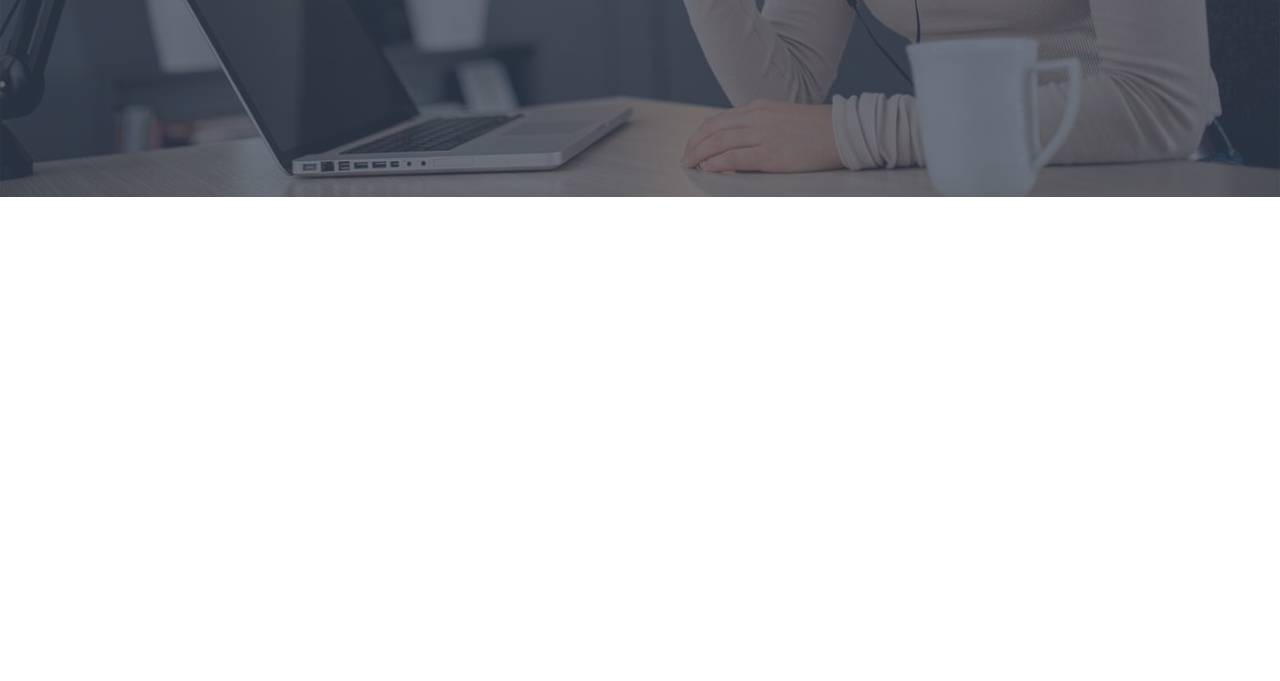
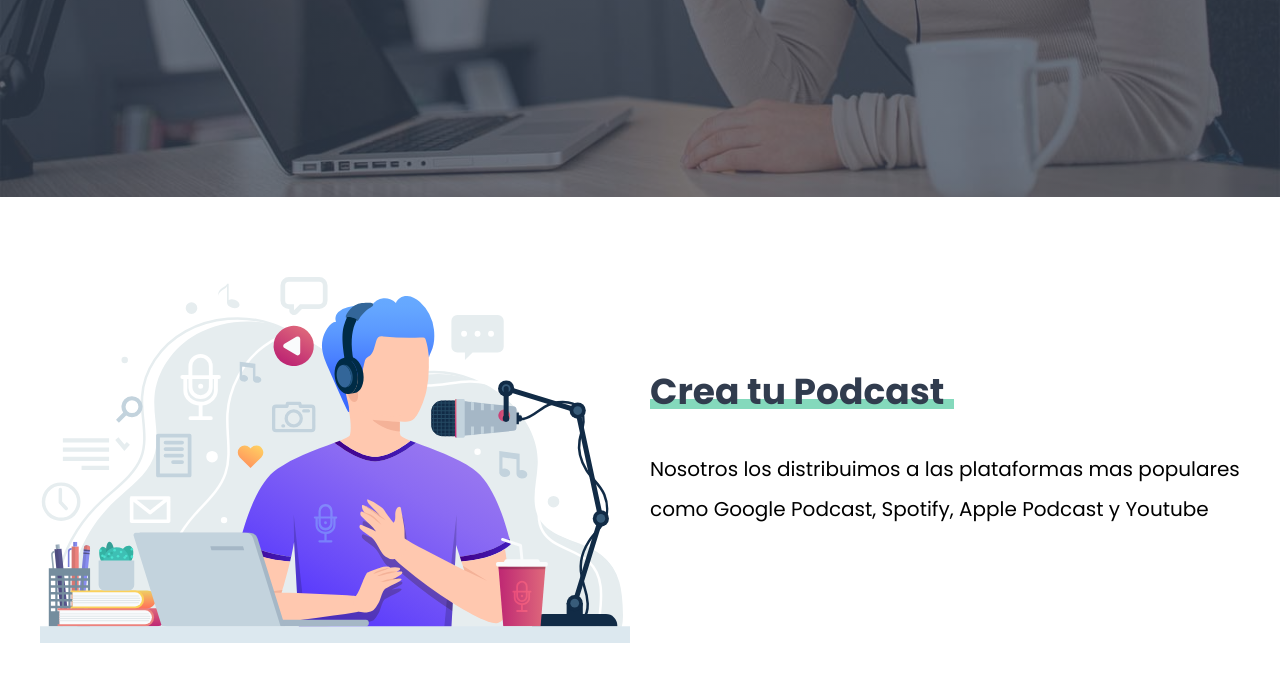
Before and after one commit to Benjamin70/Podcast-FM, a website: page index.html in a window 1280 px wide. Shown: the part 621-1302 px from the top of the page. Before the commit the page ends 818 px from the top, so only its background shows below. Drawn offline with Linux system fonts and the light colour scheme.

Commit message:
Seccion Crear Podcast Finalizada

```diff
--- a/index.html
+++ b/index.html
@@ -24,5 +24,19 @@
             </div>
         </div>
     </header>
+
+
+    <section class="contenedor seccion">
+        <div class="crear-grid">
+            <div class="imagen">
+                <img src="build/img/imagen_podcast.svg" alt="Imagen Podcast">
+            </div>
+
+            <div class="contenido">
+                <h2>Crea tu Podcast</h2>
+                <p>Nosotros los distribuimos a las plataformas mas populares como Google Podcast, Spotify, Apple Podcast y Youtube</p>
+            </div>
+        </div>
+    </section>
 </body>
 </html>
--- a/src/scss/base/_globales.scss
+++ b/src/scss/base/_globales.scss
@@ -39,6 +39,23 @@ h1, h2, h3 {
 h1 {
     font-size: 4rem;
 }
+h2{
+    font-size: 3.6rem;
+    display: inline-block;
+    margin-top: 5rem;
+    color: v.$secundario;
+    @include m.tablet{
+        margin-top: 0;
+    }
+    &::after{
+        content: '';
+        background-color: v.$primario;
+        height: 1rem;
+        width: calc(100% + 1rem);
+        display: block;
+        margin: -1.4rem 0 0 0;
+    }
+}
 h3 {
     font-size: 2.8rem;
     text-align: center;
@@ -48,3 +65,10 @@ ul {
     padding: 0;
     list-style: none;
 }
+
+.seccion{
+    padding: 3rem 0;
+    @include m.tablet{
+        padding: 8rem 0;
+    }
+}
--- /dev/null
+++ b/src/scss/u-interface/_creapodcast.scss
@@ -0,0 +1,8 @@
+@use 'base/mixins' as m;
+
+.crear-grid{
+    @include m.tablet{
+        @include m.grid(2, 2rem);
+        align-items: center;
+    }
+}
--- a/src/scss/u-interface/_index.scss
+++ b/src/scss/u-interface/_index.scss
@@ -1,5 +1,5 @@
 @forward 'header';
-
+@forward 'creapodcast';
 
 
 
```
Also changed, not shown: build/css/app.css, 1 other file.
